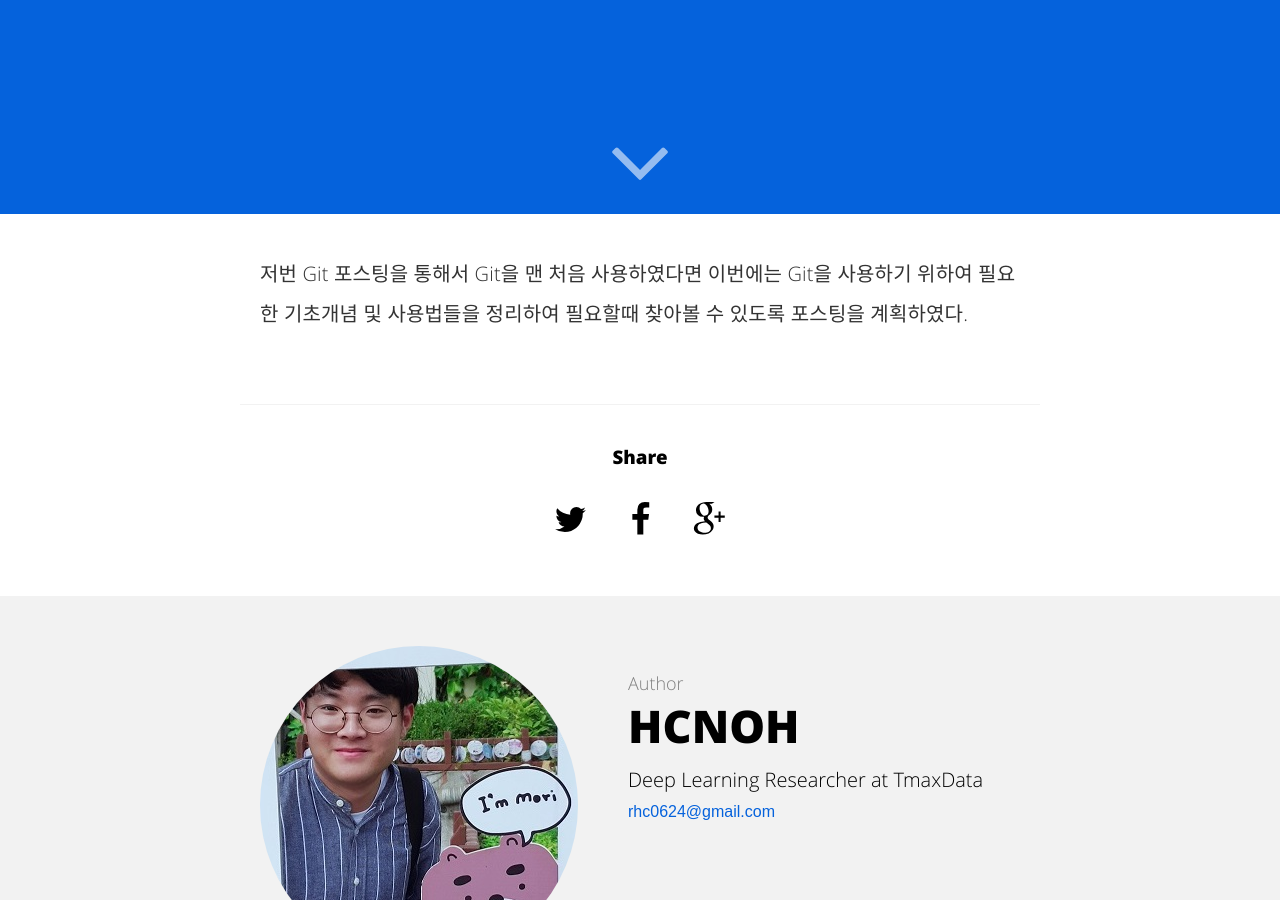
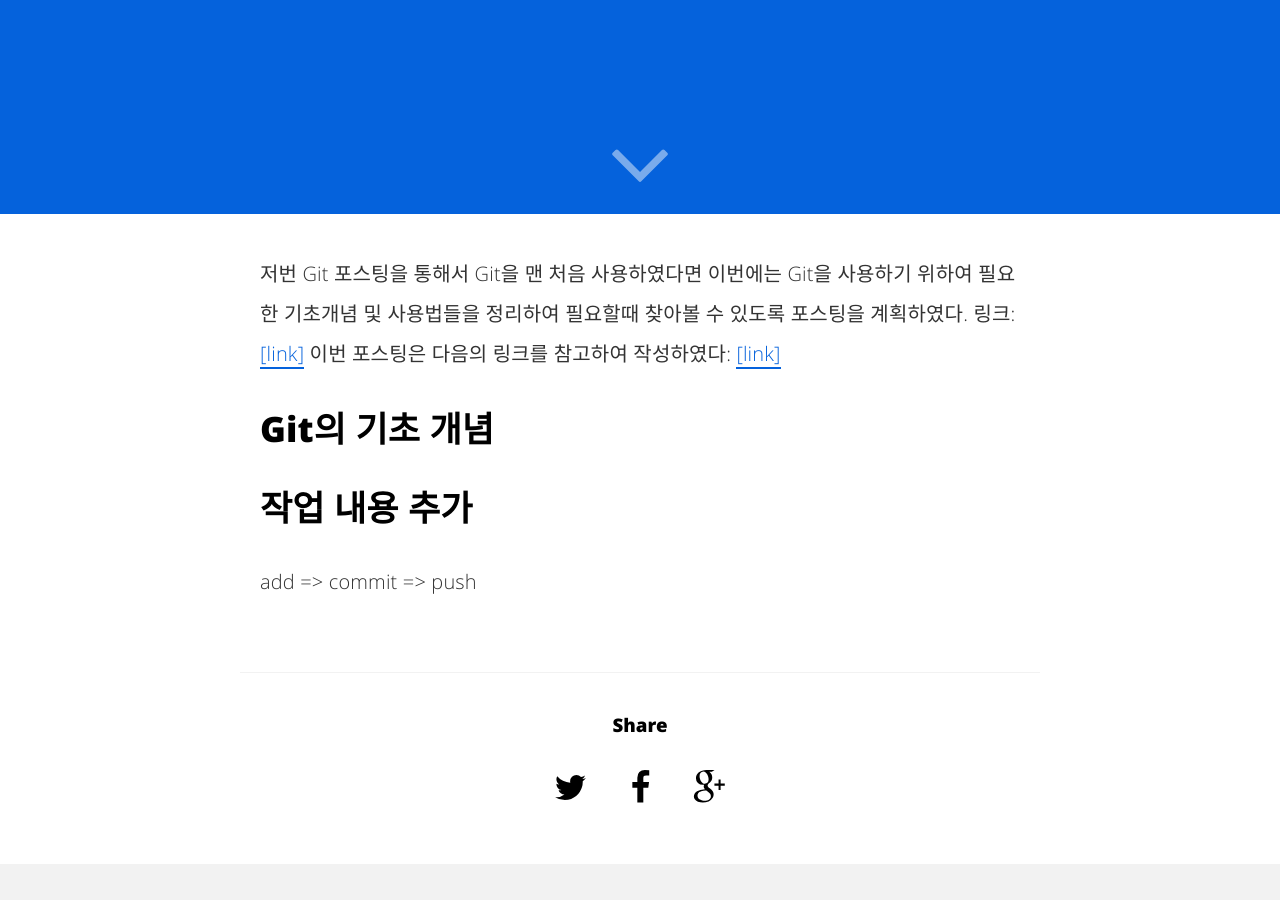
Before and after one commit to hcnoh/blog-prev, a Jekyll site: the page built from _posts/2018-08-20-git-basic-usage.md, in a window 1280 px wide and 900 px high, scrolled down 686 px. Built offline with Jekyll 4.4.1, drawn with Linux system fonts in a browser that asks for light colours; comment, search, counter and statistics services are not loaded.

Commit message:
Update 2018-08-20-git-basic-usage.md

```diff
--- a/_posts/2018-08-20-git-basic-usage.md
+++ b/_posts/2018-08-20-git-basic-usage.md
@@ -11,4 +11,10 @@ categories:
 twitter_text: 'Git 기본 사용법'
 ---
 
-저번 Git 포스팅을 통해서 Git을 맨 처음 사용하였다면 이번에는 Git을 사용하기 위하여 필요한 기초개념 및 사용법들을 정리하여 필요할때 찾아볼 수 있도록 포스팅을 계획하였다.
+저번 Git 포스팅을 통해서 Git을 맨 처음 사용하였다면 이번에는 Git을 사용하기 위하여 필요한 기초개념 및 사용법들을 정리하여 필요할때 찾아볼 수 있도록 포스팅을 계획하였다. 링크: [[link]](https://hcnoh.github.io/git-first-time/)
+이번 포스팅은 다음의 링크를 참고하여 작성하였다: [[link]](https://rogerdudler.github.io/git-guide/index.ko.html)
+
+## Git의 기초 개념
+
+## 작업 내용 추가
+add => commit => push
```
